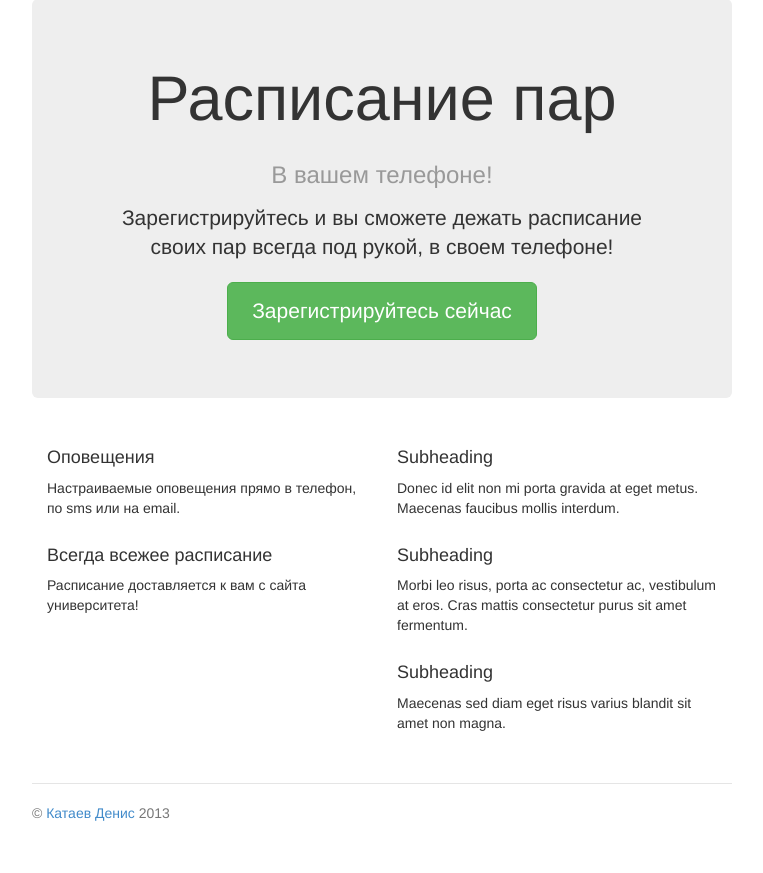
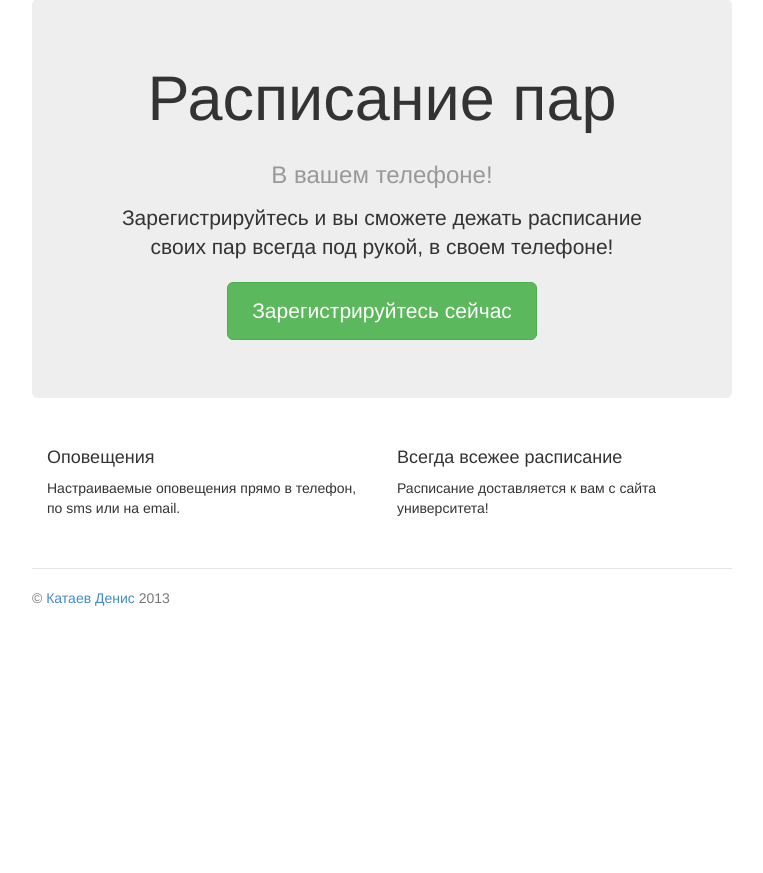
Before and after one commit to kataev/urfu-schedule, a Django app: page / in a window 1280 px wide. Shown: the part 131-1004 px from the top of the page, without its empty margins (258-1021 px from the left). After the commit the page ends 737 px from the top, so only its background shows below. Run offline with Django 3.2, Linux system fonts and the light colour scheme; some libraries are stand-ins or nearby versions.

Commit message:
Изменил индекс

```diff
--- a/schedule/templates/index.html
+++ b/schedule/templates/index.html
@@ -62,26 +62,13 @@
 
                 <p>Настраиваемые оповещения прямо в телефон, по sms или на email.</p>
 
+            </div>
+
+            <div class="col-lg-6">
                 <h4>Всегда всежее расписание</h4>
 
                 <p>Расписание доставляется к вам с сайта университета!</p>
 
-
-            </div>
-
-            <div class="col-lg-6">
-                <h4>Subheading</h4>
-
-                <p>Donec id elit non mi porta gravida at eget metus. Maecenas faucibus mollis interdum.</p>
-
-                <h4>Subheading</h4>
-
-                <p>Morbi leo risus, porta ac consectetur ac, vestibulum at eros. Cras mattis consectetur purus sit amet
-                    fermentum.</p>
-
-                <h4>Subheading</h4>
-
-                <p>Maecenas sed diam eget risus varius blandit sit amet non magna.</p>
             </div>
         </div>
 
```
